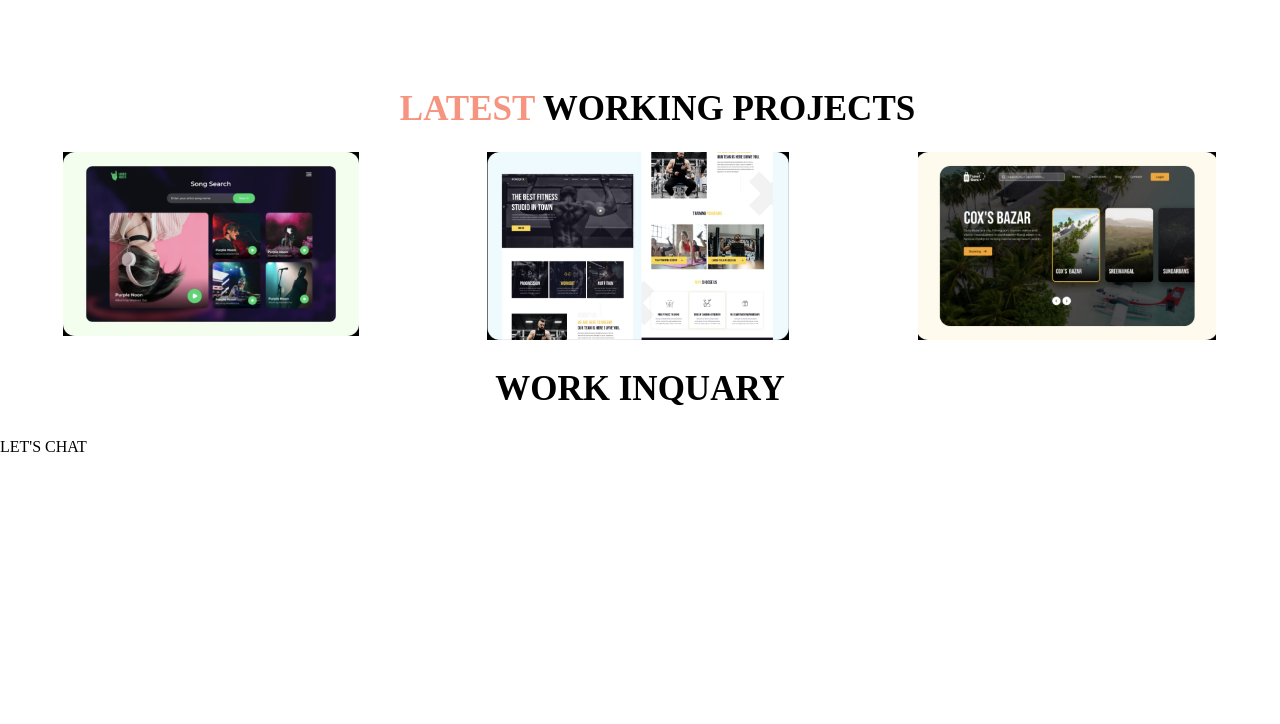
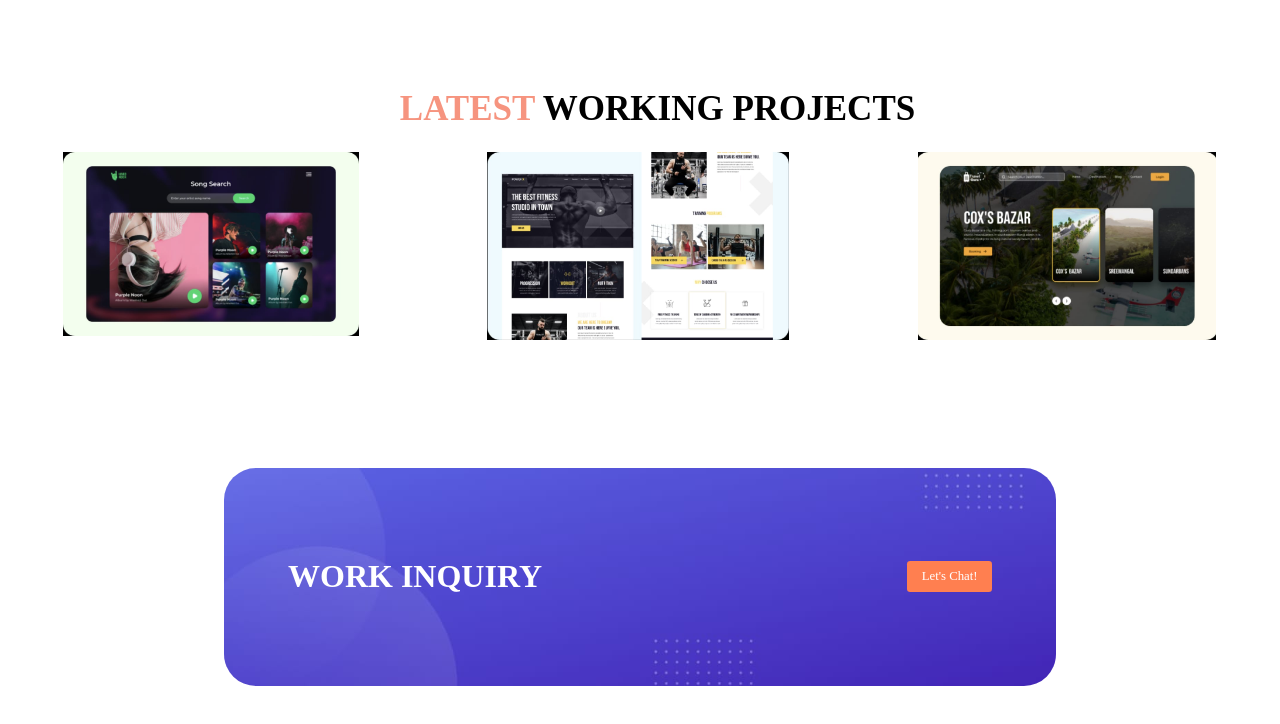
Before and after one commit to amazingasad/Third-Portfolio-Project, a plain HTML site: page index.html in a window 1280 px wide. Shown: the part 1119-1843 px from the top of the page. Before the commit the page ends 1575 px from the top, so only its background shows below. Drawn offline with Linux system fonts and the light colour scheme.

Commit message:
Feature: Added footer call to actions section

```diff
--- a/index.html
+++ b/index.html
@@ -1,9 +1,9 @@
 <!DOCTYPE html>
 <html lang="en">
   <head>
-    <meta charset="UTF-8">
-    <meta http-equiv="X-UA-Compatible" content="IE=edge">
-    <link rel="stylesheet" href="style.css">
+    <meta charset="UTF-8" />
+    <meta http-equiv="X-UA-Compatible" content="IE=edge" />
+    <link rel="stylesheet" href="style.css" />
     <title>Asad Islam</title>
   </head>
   <body>
@@ -19,25 +19,35 @@
       <div class="half-width">
         <h1>HELLO I'M</h1>
         <h1 class="txt-highlight">ASAD ISLAM</h1>
-        <p>A Full Stack Developer who love to design websites . Lorem ipsum dolor sit amet consectetur adipisicing elit. Consequatur, laudantium.</p>
+        <p>
+          A Full Stack Developer who love to design websites . Lorem ipsum dolor
+          sit amet consectetur adipisicing elit. Consequatur, laudantium.
+        </p>
         <div class="button">
-            <a href="https://twitter.com/amazingasad124" target="_blank">Hire Me</a>
+          <a href="https://twitter.com/amazingasad124" target="_blank"
+            >Hire Me</a
+          >
         </div>
-
       </div>
       <div class="half-eidth">
-        <img src="images/also1.png" alt="">
+        <img src="images/also1.png" alt="" />
       </div>
     </section>
     <section class="mid-sec">
       <div class="half-width">
-        <img src="images/also2.png" alt="">
+        <img src="images/also2.png" alt="" />
       </div>
       <div class="half-width">
         <h1>ABOUT</h1>
-        <p>Lorem ipsum dolor, sit amet consectetur adipisicing elit. Ad, aut? Lorem ipsum dolor sit, amet consectetur adipisicing elit. Beatae, sunt.</p>
+        <p>
+          Lorem ipsum dolor, sit amet consectetur adipisicing elit. Ad, aut?
+          Lorem ipsum dolor sit, amet consectetur adipisicing elit. Beatae,
+          sunt.
+        </p>
         <div class="button">
-            <a href="https://twitter.com/amazingasad124" target="_blank">DOWNLOAD RESUME</a>
+          <a href="https://twitter.com/amazingasad124" target="_blank"
+            >DOWNLOAD RESUME</a
+          >
         </div>
       </div>
     </section>
@@ -46,22 +56,19 @@
     </div>
     <section class="work-sec">
       <div class="wk">
-        <img src="images/work1.jpg" alt="">
+        <img src="images/work1.jpg" alt="" />
       </div>
       <div class="wk">
-        <img src="images/work2.jpg" alt="">
+        <img src="images/work2.jpg" alt="" />
       </div>
       <div class="wk">
-        <img src="images/work3.jpg" alt="">
+        <img src="images/work3.jpg" alt="" />
       </div>
     </section>
     <footer>
-    <section class="fotter-sec">
-        <div class="inq">
-            <h1>WORK INQUARY</h1>
-            <a href="#" class="button">LET'S CHAT</a>
-        </div>
-
+      <section class="call__to__action">
+        <h1 class="heading">WORK INQUIRY</h1>
+        <div class="button">Let's Chat!</div>
       </section>
     </footer>
   </body>
--- a/style.css
+++ b/style.css
@@ -1,76 +1,101 @@
-body{
+body {
   margin: 0px;
 }
-h1{
+h1 {
   font-size: 35px;
 }
-p{
+p {
   font-size: 20px;
 }
-.half-width{
+.half-width {
   width: 40%;
   padding: 5%;
 }
-.half-width img{
+.half-width img {
   width: 100%;
 }
 
-.upper-sec{
+.upper-sec {
   display: flex;
 }
-.txt-highlight{
+.txt-highlight {
   color: #f6947f;
   padding-left: 35px;
-    padding-top: - 10px;
+  padding-top: -10px;
 }
-ul li{
+ul li {
   list-style-type: none;
   display: inline;
   padding: 4px 6px;
   font-weight: 900;
 }
-ul{
+ul {
   text-align: center;
 }
-.current{
+.current {
   color: #f6947f;
 }
-a{
+a {
   text-decoration: none;
   color: black;
-
 }
-a:hover{
+a:hover {
   cursor: pointer;
 }
-.button a{
+.button a {
   color: white;
   border-radius: 13px;
-    background-image: linear-gradient(180deg , lightsalmon , tomato);
+  background-image: linear-gradient(180deg, lightsalmon, tomato);
   padding: 7px 15px;
-
 }
-.mid-sec{
+.mid-sec {
   display: flex;
 }
-.work h1{
+.work h1 {
   text-align: center;
 }
-.work-sec{
+.work-sec {
   display: flex;
 }
-.wk{
+.wk {
   width: 30;
 }
-.wk img{
+.wk img {
   display: block;
   width: 70%;
   margin: auto;
 }
-.inq h1{
+.inq h1 {
   text-align: center;
 }
-footer{
-    display: block;
-    margin: auto;
+footer {
+  margin: 8rem auto;
+  width: 65vw;
 }
+
+.call__to__action {
+  width: full;
+  padding: 4rem;
+  background: url("./images/footer-bg.jpg") center/cover;
+  border: none;
+  border-radius: 2rem;
+  display: flex;
+  flex-direction: row;
+  justify-content: space-between;
+  align-items: center;
+  flex-wrap: wrap;
+}
+
+.call__to__action .heading {
+  color: white;
+  font-size: 2rem;
+  font-weight: bold;
+}
+
+.call__to__action .button {
+  font-size: 0.8rem;
+  padding: 0.5rem 0.9rem;
+  background-color: coral;
+  border-radius: 0.2rem;
+  color: white;
+}
```
Lines whose indentation alone changed are shown as unchanged.
